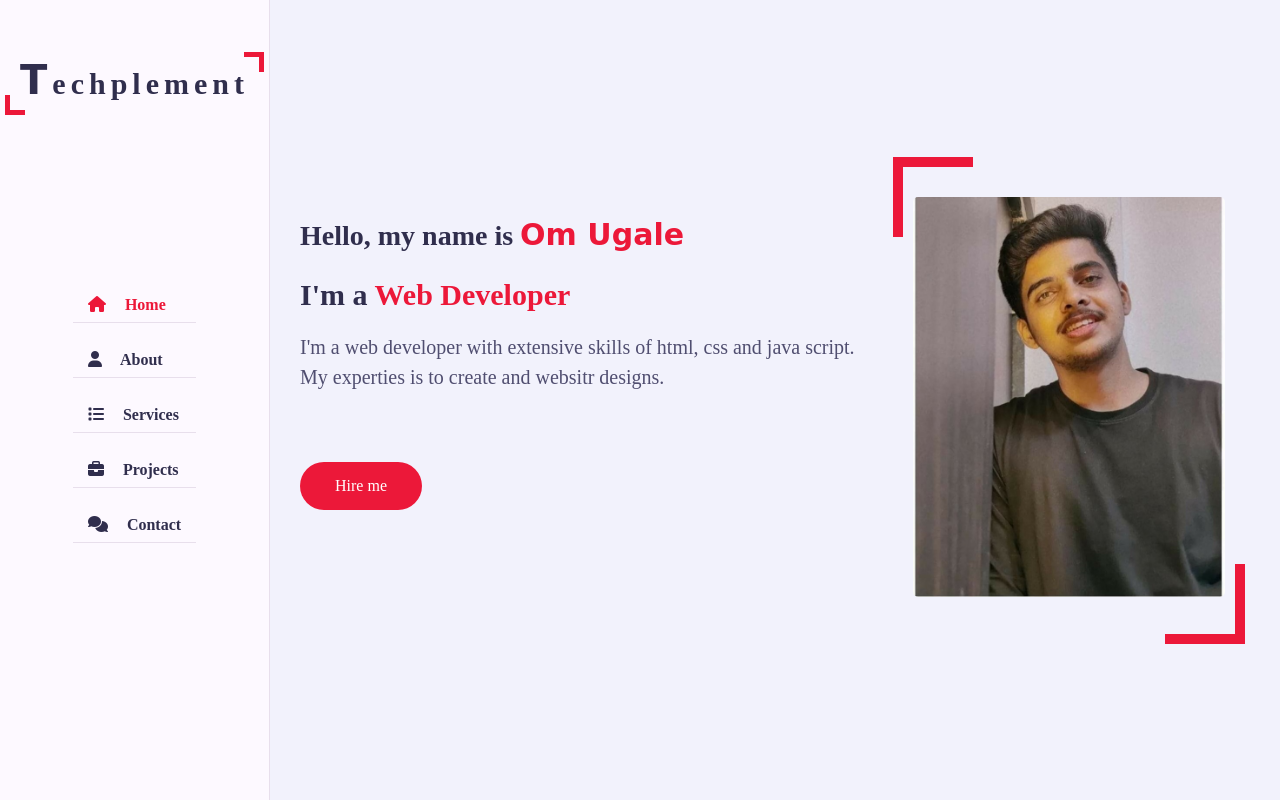
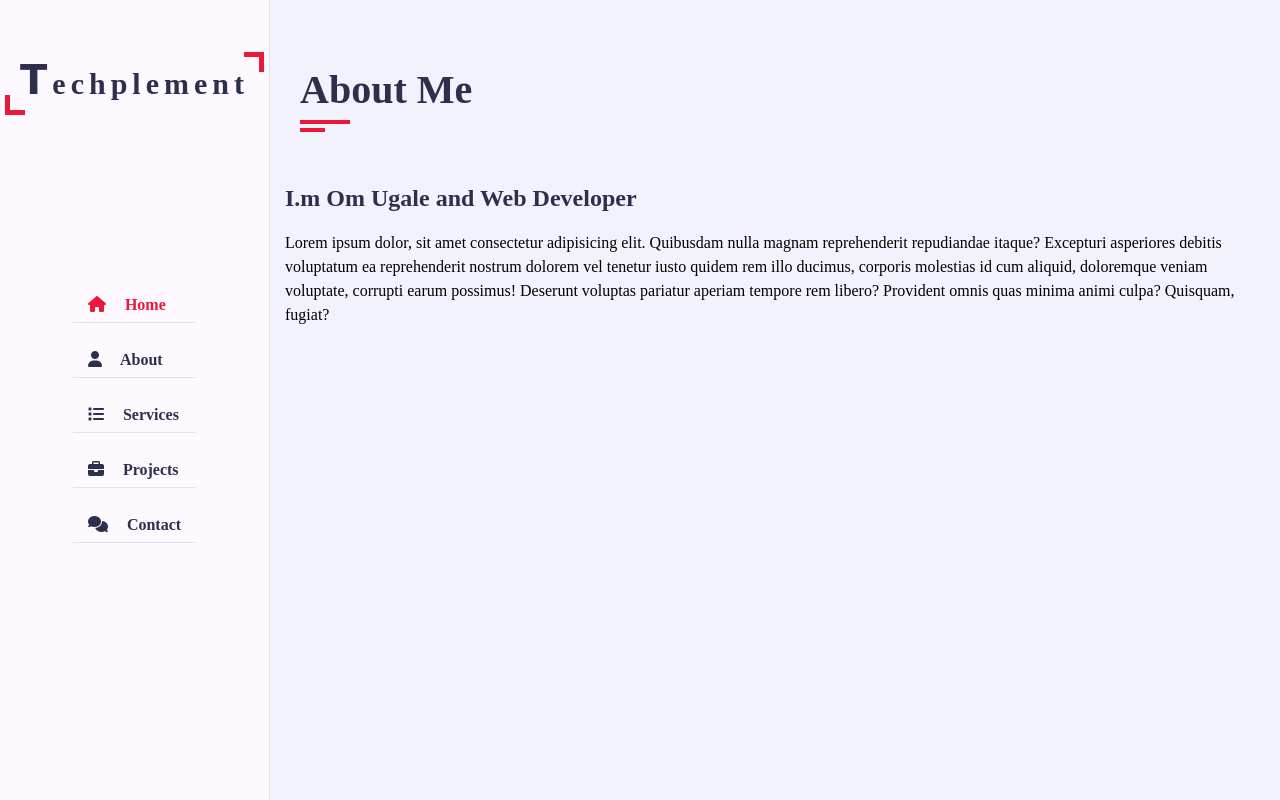
Before and after one commit to Om09062003/TechPlement, a plain HTML site: page Week 1/index.html in a window 1280 px wide. Drawn offline with Linux system fonts and the light colour scheme; a web font is replaced by a local one.

Commit message:
Add new paragraph

```diff
--- a/Week 1/Index.css
+++ b/Week 1/Index.css
@@ -38,6 +38,10 @@ ul{
     opacity: 1;
 }
 
+.hidden{
+    display: none !important;
+}
+
 .main-content{
     padding-left: 270px;
 }
@@ -51,6 +55,45 @@ ul{
     max-width: 1100px;
     width: 100%;
     margin: auto;
+}
+
+.section .container{
+    padding-top: 60px;
+    padding-bottom: 70px;
+}
+
+.section-title{
+     flex: 0 0 100%;
+     max-width: 100%;
+     margin-bottom: 60px;
+}
+
+.section-title h2{
+    font-size: 40px;
+    color: var(--text-black-900);
+    font-weight: 700;
+    position: relative;
+}
+
+.section-title h2::before{
+    content: '';
+    height: 4px;
+    width: 50px;
+    background-color: var(--skin-color);
+    position: absolute;
+    top: 100%;
+    left: 0;
+}
+
+.section-title h2::after{
+    content: '';
+    height: 4px;
+    width: 25px;
+    background-color: var(--skin-color);
+    position: absolute;
+    top: 100%;
+    left: 0;
+    margin-top: 8px;
 }
 
 .row{
@@ -278,3 +321,30 @@ h3.my-profession{
     border-radius: 5px;
     height: 400px;
 }
+
+.about .about-content{
+    flex: 0 0 100%;
+    max-width: 100%;
+}
+
+.about .abou-content .about-text{
+    flex: 0 0 100%;
+    max-width: 100%;
+}
+
+.about .about-content .about-text h3{
+    font-size: 24px;
+    margin-bottom: 15px;
+    font-weight: 700;
+    color: var(--text-black-900);
+}
+
+.about .abou-content .about-text h3 span{
+    color: var(--skin-color);
+}
+
+.abou-content .abou-content .about-text p{
+    font-size: 16px;
+    line-height: 25px;
+    color: var(--text-black-700);
+}
--- a/Week 1/index.html
+++ b/Week 1/index.html
@@ -27,7 +27,7 @@
         </ul>
       </div>
       <div class="main-content">
-        <section class="home section">
+        <section class="home section hidden">
           <div class="container">
             <div class="row">
               <div class="home-info padd-15">
@@ -42,6 +42,28 @@
             </div>
           </div>
         </section>
+        <section class="about section">
+          <div class="container">
+            <div class="row">
+              <div class="section-title padd-15">
+                <h2>About Me</h2>
+              </div>
+            </div>
+            <div class="row">
+              <div class="about-content padd-15">
+                <div class="row">
+                  <div class="about-text">
+                    <h3>I.m Om Ugale and <span>Web Developer</span></h3>
+                    <p>Lorem ipsum dolor, sit amet consectetur adipisicing elit. Quibusdam nulla magnam reprehenderit repudiandae itaque? Excepturi asperiores debitis voluptatum ea reprehenderit nostrum dolorem vel tenetur iusto quidem rem illo ducimus, corporis molestias id cum aliquid, doloremque veniam voluptate, corrupti earum possimus! Deserunt voluptas pariatur aperiam tempore rem libero? Provident omnis quas minima animi culpa? Quisquam, fugiat?</p>
+                  </div>
+                </div>
+                <div class="row">
+                  <div class="personal-info"></div>
+                </div>
+              </div>
+            </div>
+          </div>
+        </section>
       </div>
     </div>
   </body>
```
